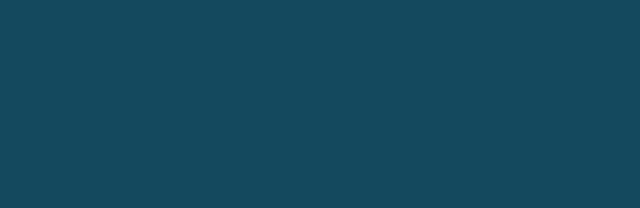
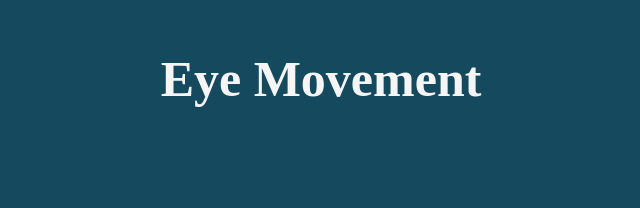
Before and after one commit to melanierolo/Eye-Movement, a plain HTML site: page index.html in a window 1280 px wide. Shown: the top 208 px of the page, without its empty margins (319-959 px from the left). Drawn offline with Linux system fonts and the light colour scheme.

Commit message:
added tittle

```diff
--- a/index.html
+++ b/index.html
@@ -5,6 +5,7 @@
 </head>
 
 <body>
+<h1>Eye Movement</h1>
 <div class="eyes">
       <div class="eye">
         <div class="ball"></div>
--- a/styles.css
+++ b/styles.css
@@ -2,6 +2,13 @@ body {
   margin: 0;
   padding: 0;
   background: #14495e;
+}
+
+h1{
+  padding: 50px 50px 50px 50px;
+  font-size: 50px;
+  color: whitesmoke;
+  text-align: center;
 }
 
 .eyes {
```
